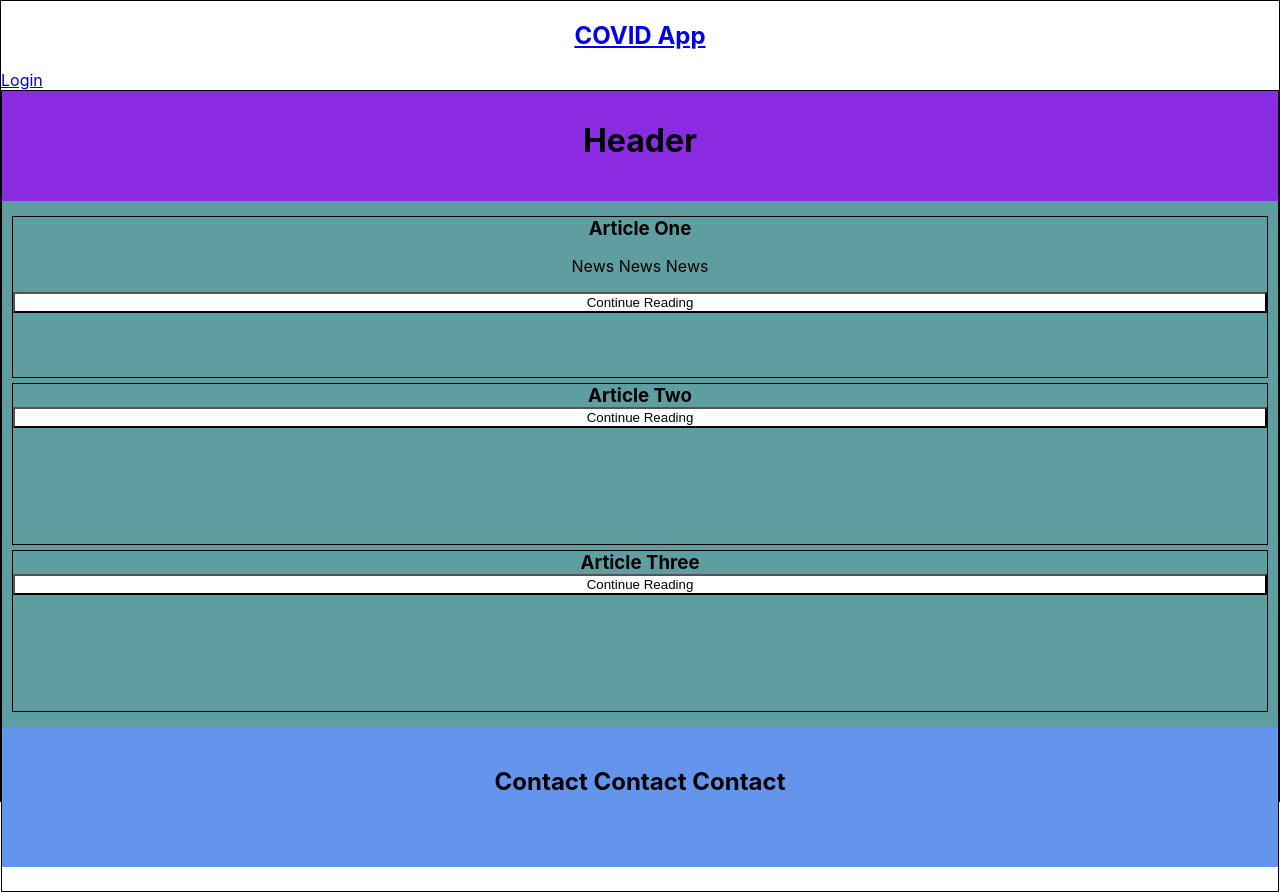
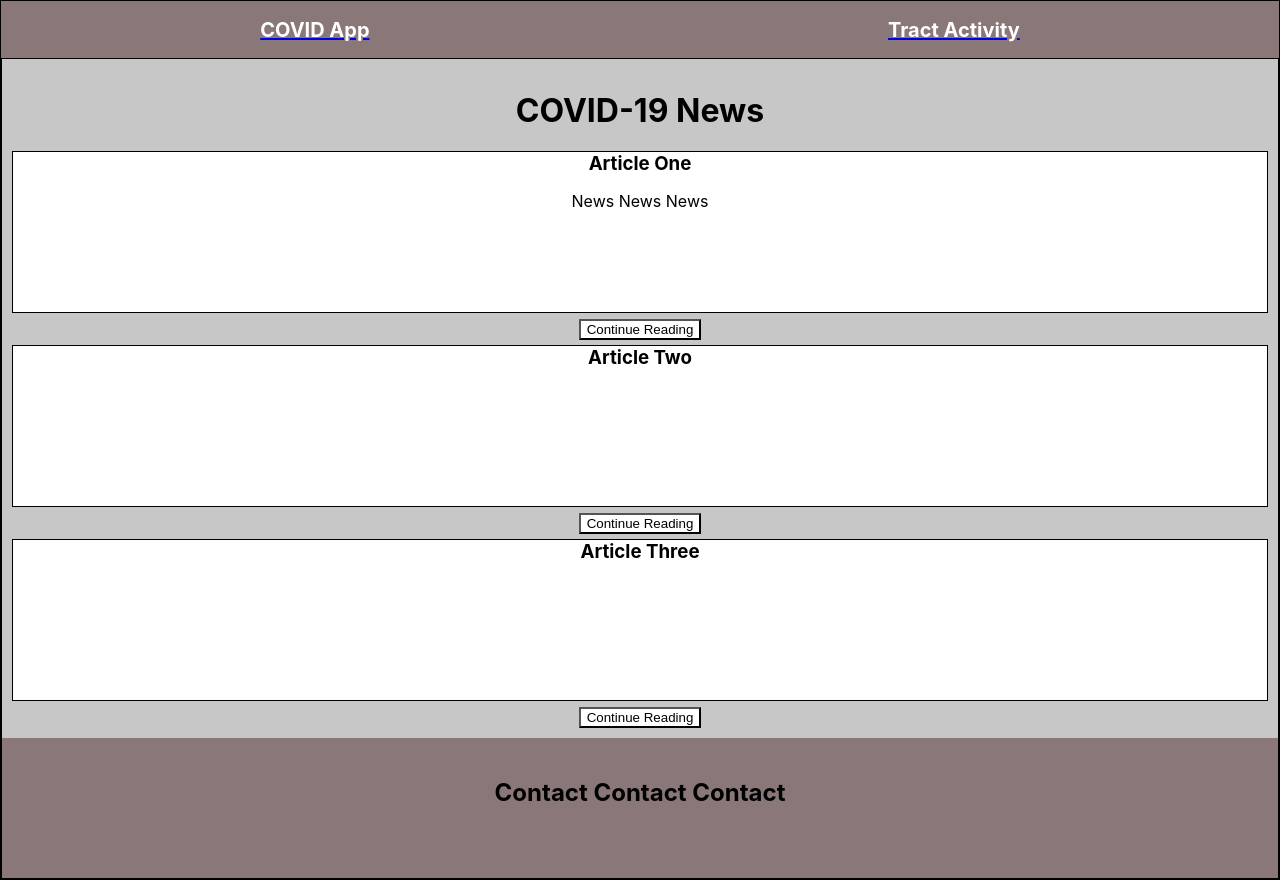
Before and after one commit to Strongtalk/COVID-Contact-tracing, a React (Create React App) app in the folder client/: page / in a window 1280 px wide. Built offline with nearby package versions, Linux system fonts and the light colour scheme.

Commit message:
11/10 pm updates

```diff
--- a/client/src/App.css
+++ b/client/src/App.css
@@ -1,36 +1,42 @@
 body{
   border: 1px black solid;
-  height: 100vh;
+}
+/* ---------------------- Nav Bar -------------------------- */
+.App{
+  display: flex;
+  justify-content: space-around;
+  background-color: rgb(138, 119, 119);
+}
+.navLinks{
+  color: white;
+  font-size: 20px;
 }
 
 /* ---------------------- Header -------------------------- */
 #headerTitle{
   text-align: center;
   margin: 0;
-  padding-top: 30px;
-  padding-bottom: 0;
-  background-color: blueviolet;
-  height: 10vh;
+  padding-top: 20px;
+  padding-bottom: 10px;
+  background-color: rgb(216, 178, 252);
+  height: 5vh;
 }
+
 /* ----------------- Main Page Article Section -------------- */
 #articleContainer{
-  background-color: cadetblue;
+  background-color: rgb(199, 199, 199);
   padding: 10px;
+  text-align: center;
 }
 /* individual article container, title, and button formatting */
+.continueReadingButton{
+  background-color: white;
+}
 .individualArticleContainer{
   border: 1px solid black;
   height: 20vh;
   margin: 5px 0;
-  text-align: center;
-  display: flex;
-  flex-direction: column;
-
-}
-.continueReadingButton{
   background-color: white;
-  justify-content: flex-end;
-
 }
 .newsTitle{
   margin: 0;
@@ -40,6 +46,6 @@ body{
 #footerContainer{
   text-align: center;
   padding-top: 20px;
-  background-color: cornflowerblue;
+  background-color: rgb(138, 119, 119);
   height: 15vh;
 }
--- a/client/src/App.js
+++ b/client/src/App.js
@@ -11,11 +11,11 @@ function App() {
     <Router>
       <div>
         <nav>
-          <div className="App">
+           <div className="App">
             <Link to="/">
-              <h1 id="title">COVID App</h1>
+              <h1 className="navLinks">COVID App</h1>
             </Link>
-            <Link to="/addinfo-page">Login</Link>
+            <Link to="/addinfo-page"><h1 className='navLinks' >Tract Activity</h1></Link>
           </div>
         </nav>
         <Switch>
--- a/client/src/landingPage.js
+++ b/client/src/landingPage.js
@@ -4,21 +4,21 @@ function LandingPage() {
   return (
     <div>
       <body>
-        <h1 id="headerTitle">Header</h1>
         <div id="articleContainer">
+          <h1>COVID-19 News</h1>
           <div class="individualArticleContainer">
             <h3 class="newsTitle">Article One</h3>
             <p>News News News</p>
-            <button class="continueReadingButton" >Continue Reading</button>
           </div>
+          <button class="continueReadingButton">Continue Reading</button>
           <div class="individualArticleContainer">
             <h3 class="newsTitle">Article Two</h3>
-            <button class="continueReadingButton">Continue Reading</button>
           </div>
+          <button class="continueReadingButton">Continue Reading</button>
           <div class="individualArticleContainer">
             <h3 class="newsTitle">Article Three</h3>
-            <button class="continueReadingButton">Continue Reading</button>
           </div>
+          <button class="continueReadingButton">Continue Reading</button>
         </div>
         <div id="footerContainer">
           <h2>Contact Contact Contact</h2>
```
